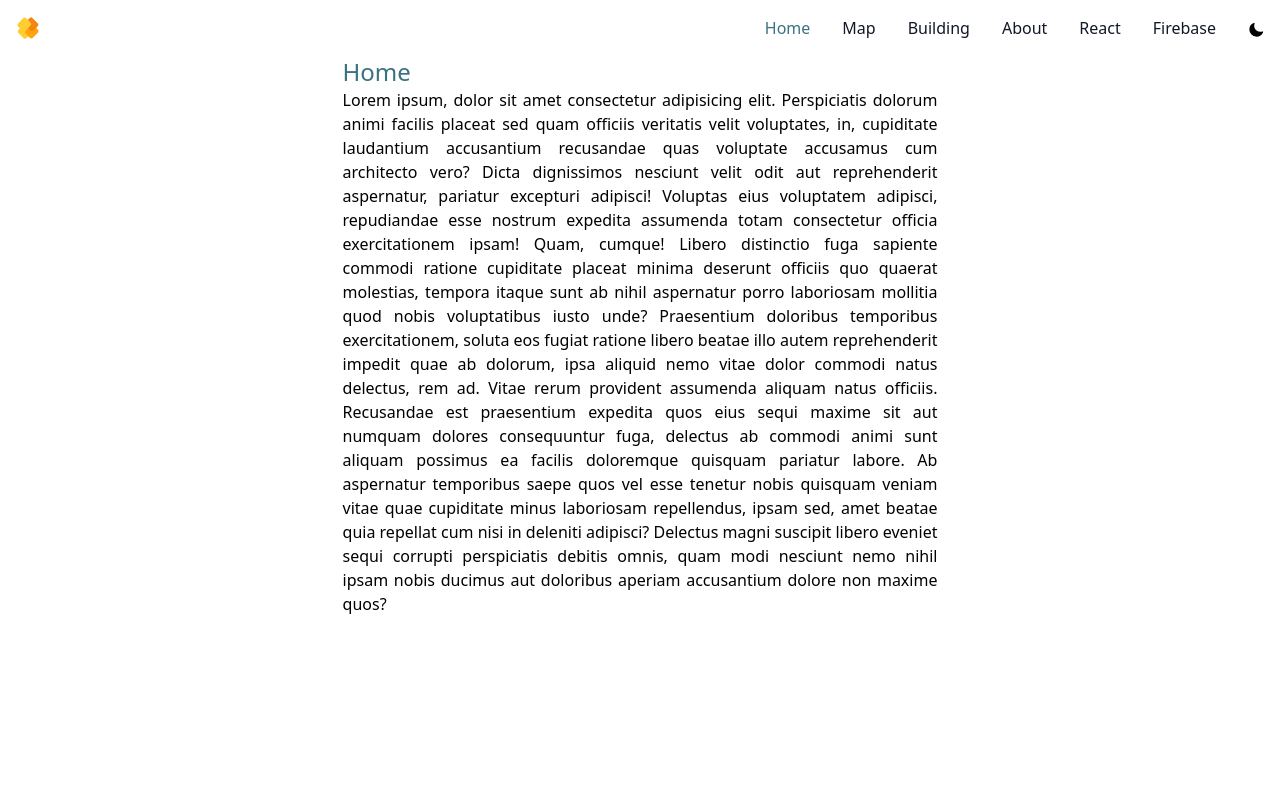
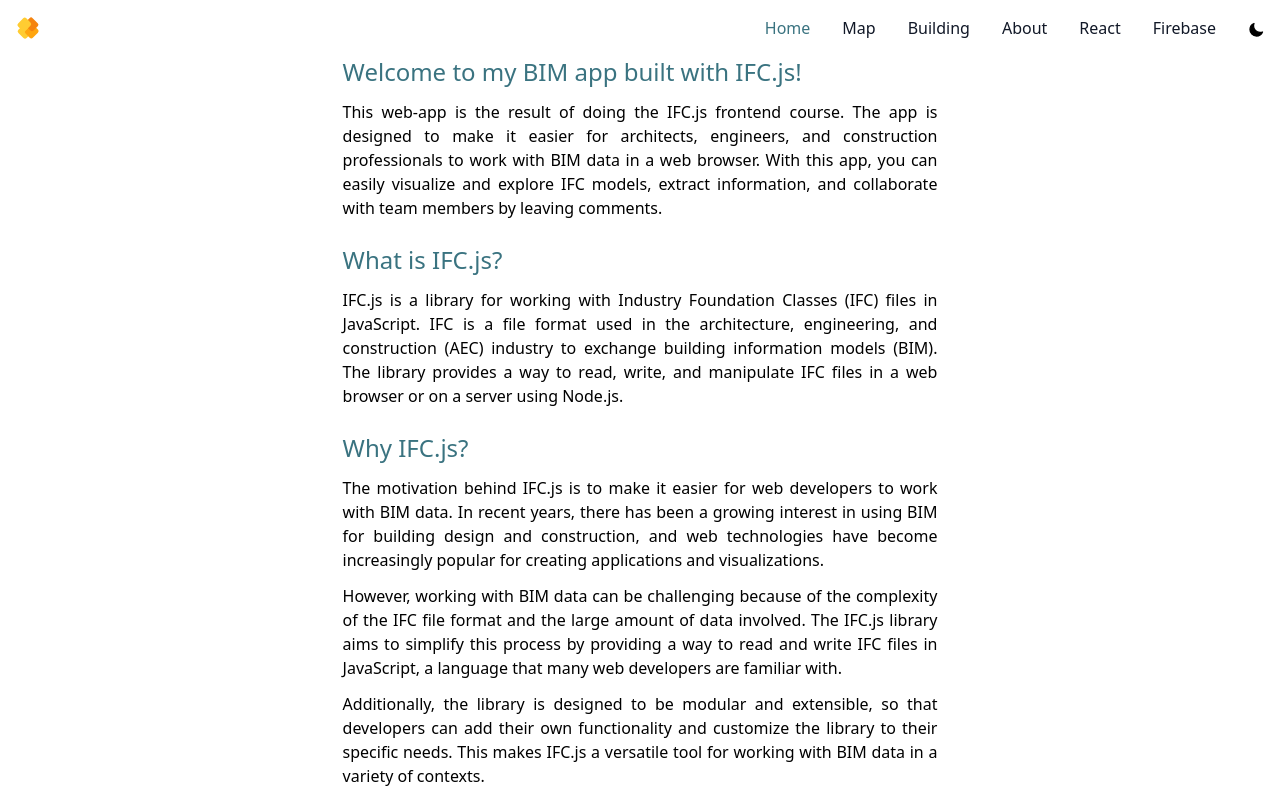
Before and after one commit to JoostGevaert/ifcjs-gis, a Next.js app: page / in a window 1280 px wide. Built offline with nearby package versions, Linux system fonts and the light colour scheme.

Commit message:
Put some decent content on Home

```diff
--- a/src/app/page.tsx
+++ b/src/app/page.tsx
@@ -5,31 +5,43 @@ export const metadata = {
 
 export default function Home() {
   return (
-    <section className="max-w-prose mx-auto">
-      <h1>Home</h1>
-      <p className="text-justify">
-        Lorem ipsum, dolor sit amet consectetur adipisicing elit. Perspiciatis
-        dolorum animi facilis placeat sed quam officiis veritatis velit
-        voluptates, in, cupiditate laudantium accusantium recusandae quas
-        voluptate accusamus cum architecto vero? Dicta dignissimos nesciunt
-        velit odit aut reprehenderit aspernatur, pariatur excepturi adipisci!
-        Voluptas eius voluptatem adipisci, repudiandae esse nostrum expedita
-        assumenda totam consectetur officia exercitationem ipsam! Quam, cumque!
-        Libero distinctio fuga sapiente commodi ratione cupiditate placeat
-        minima deserunt officiis quo quaerat molestias, tempora itaque sunt ab
-        nihil aspernatur porro laboriosam mollitia quod nobis voluptatibus iusto
-        unde? Praesentium doloribus temporibus exercitationem, soluta eos fugiat
-        ratione libero beatae illo autem reprehenderit impedit quae ab dolorum,
-        ipsa aliquid nemo vitae dolor commodi natus delectus, rem ad. Vitae
-        rerum provident assumenda aliquam natus officiis. Recusandae est
-        praesentium expedita quos eius sequi maxime sit aut numquam dolores
-        consequuntur fuga, delectus ab commodi animi sunt aliquam possimus ea
-        facilis doloremque quisquam pariatur labore. Ab aspernatur temporibus
-        saepe quos vel esse tenetur nobis quisquam veniam vitae quae cupiditate
-        minus laboriosam repellendus, ipsam sed, amet beatae quia repellat cum
-        nisi in deleniti adipisci? Delectus magni suscipit libero eveniet sequi
-        corrupti perspiciatis debitis omnis, quam modi nesciunt nemo nihil ipsam
-        nobis ducimus aut doloribus aperiam accusantium dolore non maxime quos?
+    <section className="mx-auto max-w-prose">
+      <h1>Welcome to my BIM app built with IFC.js!</h1>
+      <p className="mt-3 text-justify">
+        This web-app is the result of doing the IFC.js frontend course. The app
+        is designed to make it easier for architects, engineers, and
+        construction professionals to work with BIM data in a web browser. With
+        this app, you can easily visualize and explore IFC models, extract
+        information, and collaborate with team members by leaving comments.
+      </p>
+      <h1 className="mt-6">What is IFC.js?</h1>
+      <p className="mt-3 text-justify">
+        IFC.js is a library for working with Industry Foundation Classes (IFC)
+        files in JavaScript. IFC is a file format used in the architecture,
+        engineering, and construction (AEC) industry to exchange building
+        information models (BIM). The library provides a way to read, write, and
+        manipulate IFC files in a web browser or on a server using Node.js.
+      </p>
+      <h1 className="mt-6">Why IFC.js?</h1>
+      <p className="mt-3 text-justify">
+        The motivation behind IFC.js is to make it easier for web developers to
+        work with BIM data. In recent years, there has been a growing interest
+        in using BIM for building design and construction, and web technologies
+        have become increasingly popular for creating applications and
+        visualizations.
+      </p>
+      <p className="mt-3 text-justify">
+        However, working with BIM data can be challenging because of the
+        complexity of the IFC file format and the large amount of data involved.
+        The IFC.js library aims to simplify this process by providing a way to
+        read and write IFC files in JavaScript, a language that many web
+        developers are familiar with.
+      </p>
+      <p className="mt-3 text-justify">
+        Additionally, the library is designed to be modular and extensible, so
+        that developers can add their own functionality and customize the
+        library to their specific needs. This makes IFC.js a versatile tool for
+        working with BIM data in a variety of contexts.
       </p>
     </section>
   );
```
